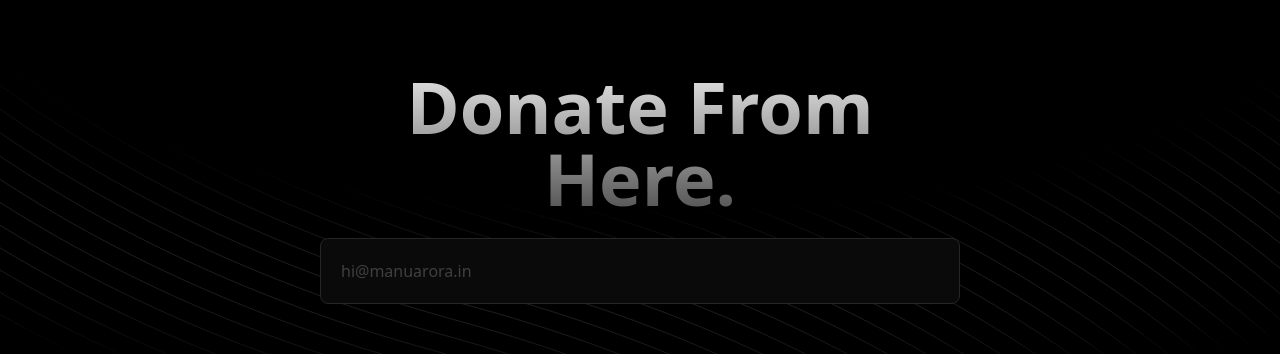
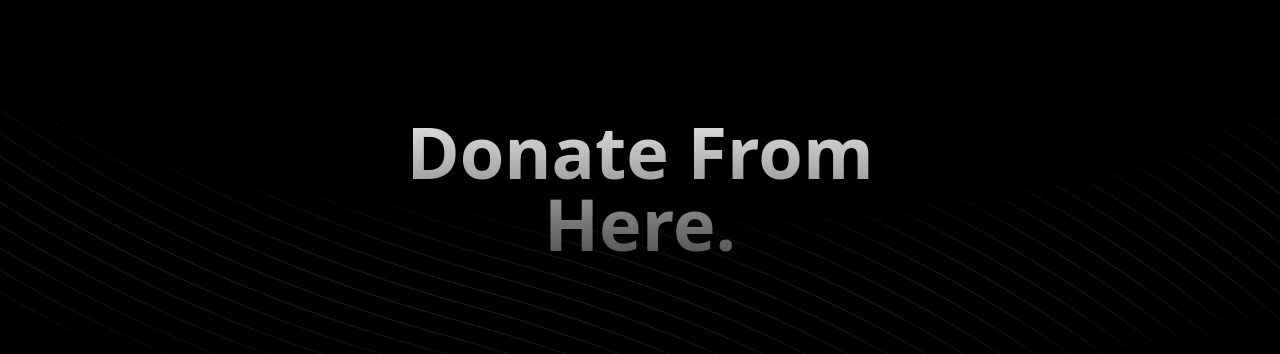
Before and after one commit to ANNI69/FeedForward, a Next.js app: page / in a window 1280 px wide. Shown: the part 837-1191 px from the top of the page. Built offline with nearby package versions, Linux system fonts and the light colour scheme.

Commit message:
#small Chamges

```diff
--- a/app/page.tsx
+++ b/app/page.tsx
@@ -13,7 +13,7 @@ export default function Home() {
 
   return (
     <>
-    <Navbar />
+      <Navbar />
       <ImagesSlider className="h-[40rem] " images={images}>
         <motion.div
           initial={{
@@ -30,7 +30,7 @@ export default function Home() {
           className="z-50 flex flex-col justify-center items-center"
         >
 
-          <motion.p className="font-bold text-xl md:text-6xl text-center bg-clip-text text-transparent bg-gradient-to-b from-neutral-50 to-neutral-400 py-4 font-[Nova]">
+          <motion.p className="font-bold text-xl md:text-6xl text-cente bg-clip-text text-transparent bg-gradient-to-b from-neutral-50 to-neutral-400 py-4 font-[Nova]">
 
             <br /> Turning Leftovers into Opportunities
           </motion.p>
@@ -42,16 +42,9 @@ export default function Home() {
       </ImagesSlider>
       <div className="h-[40rem] w-full rounded-md bg-black relative flex flex-col items-center justify-center antialiased">
         <div className="max-w-2xl mx-auto p-4">
-          <h1 className="relative z-10 text-lg md:text-7xl  bg-clip-text text-transparent bg-gradient-to-b from-neutral-200 to-neutral-600  text-center font-sans font-bold">
+          <h2 className="relative z-10 text-lg md:text-7xl  bg-clip-text text-transparent bg-gradient-to-b from-neutral-200 to-neutral-600  text-center font-sans font-bold">
             Donate From Here.
-          </h1>
-          <p></p>
-          <p className="text-neutral-500 max-w-lg mx-auto my-2 text-sm text-center relative z-10"></p>
-          <input
-            type="text"
-            placeholder="hi@manuarora.in"
-            className="rounded-lg border p-5 border-neutral-800 focus:ring-2 focus:ring-teal-500  w-full relative z-10 mt-4  bg-neutral-950 placeholder:text-neutral-700"
-          />
+          </h2>
         </div>
         <BackgroundBeams />
       </div>
@@ -59,7 +52,7 @@ export default function Home() {
         <div className="w-full max-w-screen-xl mx-auto p-4 md:py-8">
           <div className="sm:flex sm:items-center sm:justify-between">
             <a
-              href="https://flowbite.com/"
+              href=""
               className="flex items-center mb-4 sm:mb-0 space-x-3 rtl:space-x-reverse"
             >
               <img
--- a/components/navbar.tsx
+++ b/components/navbar.tsx
@@ -4,7 +4,7 @@ export default function Navbar() {
       <nav className="bg-white border-gray-200 dark:bg-black font-[Nexa]">
         <div className="max-w-screen-xl flex flex-wrap items-center justify-between mx-auto p-4 ">
           <a
-            href="https://flowbite.com/"
+            href="/"
             className="flex items-center space-x-3 rtl:space-x-reverse"
           >
             <img
@@ -38,10 +38,10 @@ export default function Navbar() {
             >
               <div className="px-4 py-3">
                 <span className="block text-sm text-gray-900 dark:text-white">
-                  Bonnie Green
+                  Anii
                 </span>
                 <span className="block text-sm  text-gray-500 truncate dark:text-gray-400">
-                  name@flowbite.com
+                  codebyanii@gmail.com
                 </span>
               </div>
               <ul className="py-2" aria-labelledby="user-menu-button">
```
